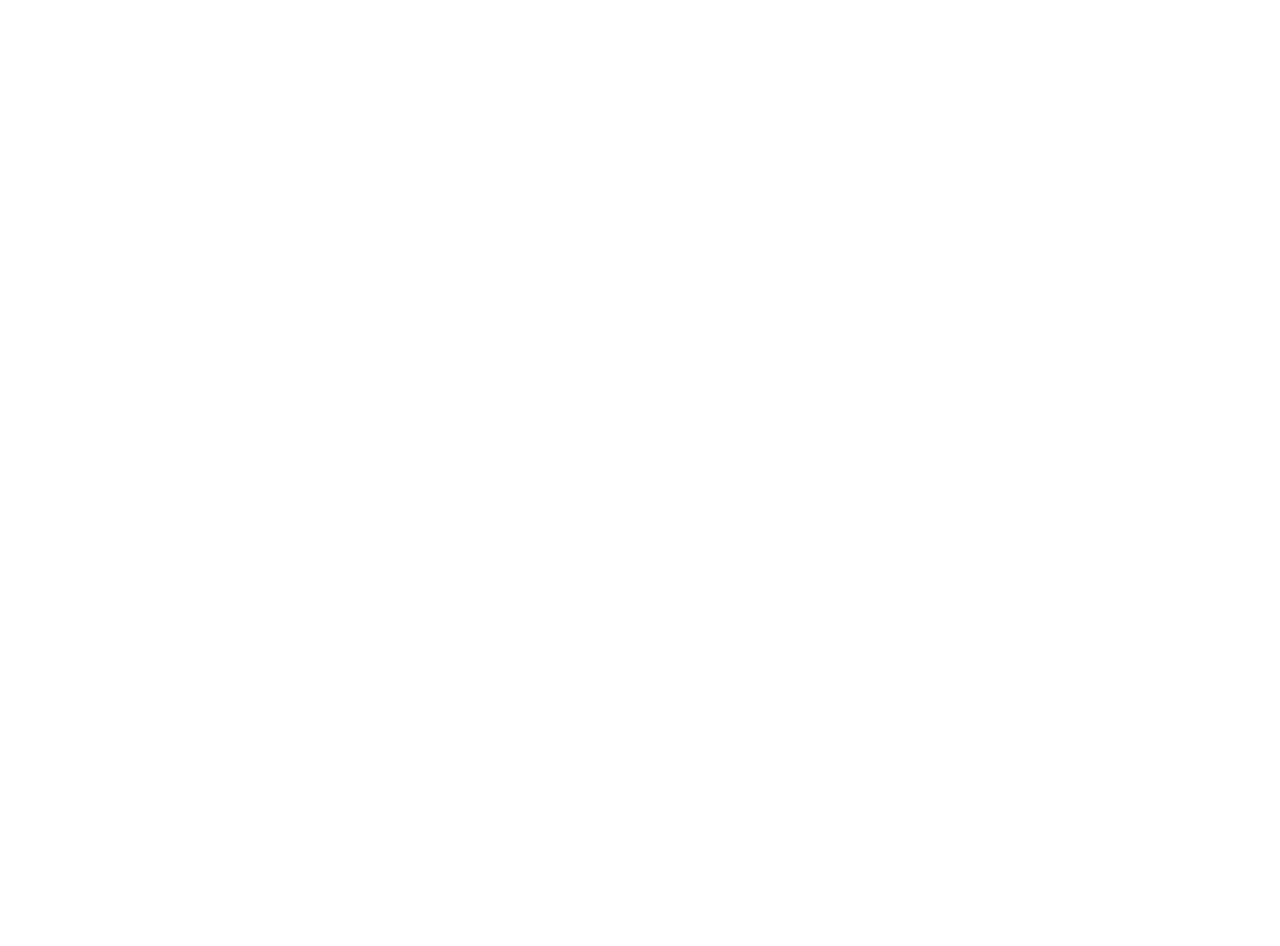
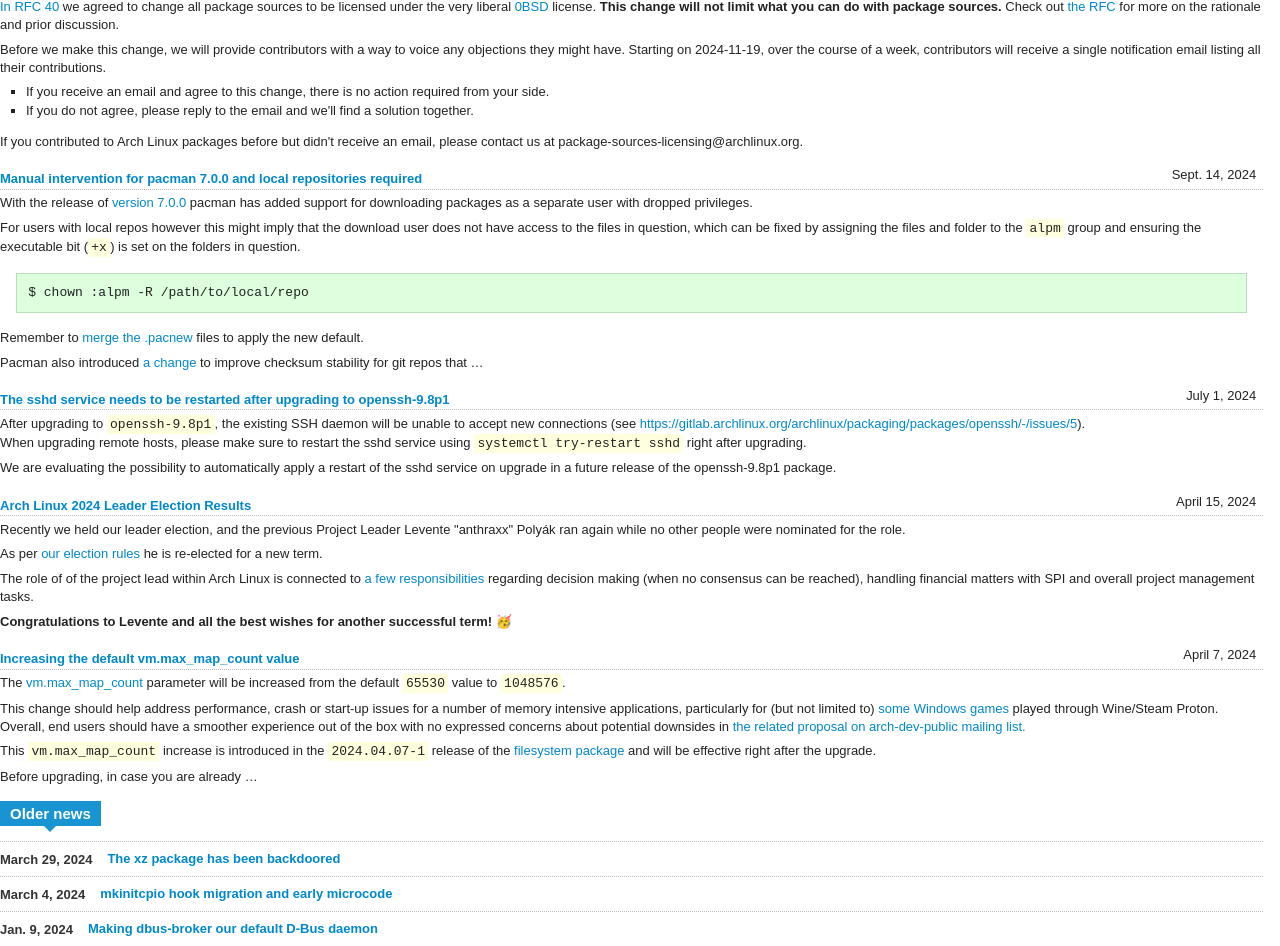
Before and after one commit to movtea/arch_pages, a React (Create React App) app: page / in a window 1280 px wide. Shown: the part 415-1361 px from the top of the page. Before the commit the page ends 800 px from the top, so only its background shows below. Built offline with nearby package versions, Linux system fonts and the light colour scheme.

Commit message:
Home page

```diff
--- a/src/components/layout/Head_nav.module.css
+++ b/src/components/layout/Head_nav.module.css
@@ -46,19 +46,19 @@
     text-decoration: none;
     font-weight: bold;
 }
-.header a:hover,
-.header a:focus,
+.header .header_div a:hover,
+.header .header_div a:focus,
 /* .header a:visited, */
-.header a:visited:hover {
+.header .header_div a:visited:hover {
     text-decoration: underline;
     color: white;
 }
-.header a:hover,
+.header .header_div a:hover,
 /* .header a:visited, */
-.header a:visited:hover {
+.header .header_div a:visited:hover {
     color: white;
 }
-.header a:active {
+.header .header_div a:active {
     color: white;
     }
 
--- a/src/pages/Home.js
+++ b/src/pages/Home.js
@@ -10,8 +10,60 @@
                     <div className={classes.dist}>
                         <h2>A simple, lightweight distribution</h2>
                         <p id="content">You've reached the website for <b>Arch Linux</b>, a lightweight and flexible Linux® distribution that tries to Keep It Simple.</p>
-                        <p>Currently we have official packages optimized for the x86-64 architecture. We complement our official package sets with a community-operated package repository that grows in size and quality each and every day.</p>
-                        <p>Our strong community is diverse and helpful, and we pride ourselves on the range of skillsets and uses for Arch that stem from it. Please check out our forums and mailing lists to get your feet wet. Also glance through our wiki if you want to learn more about Arch.</p>
+                        <p>Currently we have official packages optimized for the x86-64 architecture. We complement our official package sets with a <a href="#">community-operated package repository</a> that grows in size and quality each and every day.</p>
+                        <p>Our strong community is diverse and helpful, and we pride ourselves on the range of skillsets and uses for Arch that stem from it. Please check out our <a>forums</a> and <a>mailing lists</a> to get your feet wet. Also glance through our wiki if you want to learn more about Arch.</p>
+                        <p className={classes.p_more}><a>Learn more...</a></p>
+                    </div>
+                    <div className={classes.margin_div}></div>
+                    <div className={classes.news}>
+                        <h3><a href="#">Latest news</a> <span className={classes.arrow}></span></h3>
+
+                        <h4><a href="#">Providing a license for package sources</a></h4> <p className={classes.time}>Nov. 19, 2024</p>
+                        <p>Arch Linux hasn't had a license for any package sources (such as PKGBUILD files) in the past, which is potentially problematic. Providing a license will preempt that uncertainty. </p>
+                        <p><a href="#">In RFC 40</a> we agreed to change all package sources to be licensed under the very liberal <a href="#">0BSD</a> license. <b>This change will not limit what you can do with package sources.</b> Check out <a href="#">the RFC</a> for more on the rationale and prior discussion.</p>
+                        <p>Before we make this change, we will provide contributors with a way to voice any objections they might have. Starting on 2024-11-19, over the course of a week, contributors will receive a single notification email listing all their contributions.</p>
+                        <ul type="square">
+                            <li> If you receive an email and agree to this change, there is no action required from your side.</li>
+                            <li>If you do not agree, please reply to the email and we'll find a solution together.</li>
+                        </ul>
+                        <p>If you contributed to Arch Linux packages before but didn't receive an email, please contact us at package-sources-licensing@archlinux.org.</p>
+                        {/*  */}
+                        <h4><a href="#">Manual intervention for pacman 7.0.0 and local repositories required</a></h4> <p className={classes.time}>Sept. 14, 2024</p>
+                        <p>With the release of <a href="#">version 7.0.0</a> pacman has added support for downloading packages as a separate user with dropped privileges.</p>
+                        <p>For users with local repos however this might imply that the download user does not have access to the files in question, which can be fixed by assigning the files and folder to the <code>alpm</code> group and ensuring the executable bit (<code>+x</code>) is set on the folders in question.</p>
+                        <pre>
+                            <code>$ chown :alpm -R /path/to/local/repo</code>
+                        </pre>
+                        <p>Remember to <a href="#">merge the .pacnew</a> files to apply the new default.</p>
+                        <p>Pacman also introduced <a href="#">a change</a> to improve checksum stability for git repos that …</p>
+                        {/*  */}
+                        <h4><a href="#">The sshd service needs to be restarted after upgrading to openssh-9.8p1</a></h4> <p className={classes.time}>July 1, 2024</p>
+                        <p>After upgrading to <code>openssh-9.8p1</code>, the existing SSH daemon will be unable to accept new connections (see <a href="#">https://gitlab.archlinux.org/archlinux/packaging/packages/openssh/-/issues/5</a>).
+                        <br></br>When upgrading remote hosts, please make sure to restart the sshd service using <code>systemctl try-restart sshd</code> right after upgrading.</p>
+                        <p>We are evaluating the possibility to automatically apply a restart of the sshd service on upgrade in a future release of the openssh-9.8p1 package.</p>
+                        {/*  */}
+                        <h4><a href="#">Arch Linux 2024 Leader Election Results</a></h4> <p className={classes.time}>April 15, 2024</p>
+                        <p>Recently we held our leader election, and the previous Project Leader Levente "anthraxx" Polyák ran again while no other people were nominated for the role.</p>
+                        <p>As per <a href="#">our election rules</a> he is re-elected for a new term.</p>
+                        <p>The role of of the project lead within Arch Linux is connected to <a href="#">a few responsibilities</a> regarding decision making (when no consensus can be reached), handling financial matters with SPI and overall project management tasks.</p>
+                        <p><strong>Congratulations to Levente and all the best wishes for another successful term! 🥳</strong></p>
+                        {/*  */}
+                        <h4><a href="#">Increasing the default vm.max_map_count value</a></h4> <p className={classes.time}>April 7, 2024</p>
+                        <p>The <a href="#">vm.max_map_count</a> parameter will be increased from the default <code>65530</code> value to <code>1048576</code>.</p>
+                        <p>This change should help address performance, crash or start-up issues for a number of memory intensive applications, particularly for (but not limited to) <a href="a">some Windows games</a> played through Wine/Steam Proton. Overall, end users should have a smoother experience out of the box with no expressed concerns about potential downsides in <a href="#">the related proposal on arch-dev-public mailing list.</a></p>
+                        <p>This <code>vm.max_map_count</code> increase is introduced in the <code>2024.04.07-1</code> release of the <a href="#">filesystem package</a> and will be effective right after the upgrade.</p>
+                        <p>Before upgrading, in case you are already …</p>
+
+                        <h3><a href="#">Older news</a> <span className={classes.arrow}></span></h3>
+
+                        <dl>
+                            <dt>March 29, 2024</dt>
+                            <dd><a href="#">The xz package has been backdoored </a></dd>
+                            <dt>March 4, 2024</dt>
+                            <dd><a href="#">mkinitcpio hook migration and early microcode  </a></dd>
+                            <dt>Jan. 9, 2024</dt>
+                            <dd><a href="#">Making dbus-broker our default D-Bus daemon  </a></dd>
+                        </dl>
                     </div>
                 </div>
                 <div className={classes.home__right}>
--- a/src/pages/Home.module.css
+++ b/src/pages/Home.module.css
@@ -1,5 +1,27 @@
 .margin_div {
     margin: 1.5em 0;
+}
+
+a {
+    color: #08c;
+}
+
+a:hover,
+a:focus,
+a:visited,
+a:visited:hover {
+    color: #08c;
+    text-decoration: underline;
+}
+
+a:link,
+a:visited,
+a:visited {
+    color: #08c;
+}
+
+a {
+    text-decoration: none;
 }
 
 .home__container {
@@ -10,10 +32,12 @@
     justify-content: space-between;
 }
 
+/* Левая часть */
 .home__left {
     width: 1262.65px;
 }
 
+/* Блок дистрибутива */
 .home__left .dist {
     text-align: left;
     margin-bottom: 1.5em;
@@ -23,7 +47,7 @@
 }
 
 .dist h2 {
-    font-size: 1.5em;
+    font-size: 1.2em;
     margin-bottom: .5em;
     border-bottom: 1px solid #888;
 }
@@ -33,6 +57,129 @@
     font-size: .812em;
 }
 
+.dist .p_more {
+    text-align: right;
+}
+
+.dist a {
+    font-size: .9em;
+}
+
+/* Блок новостей */
+.home__left .news {
+    text-align: left;
+}
+
+.news h3 {
+    display: block;
+    height: 25px;
+    background: #1794D1;
+    font-size: 15px;
+    color: white;
+    float: left;
+    font-size: 1em;
+    margin-top: .5em;
+    margin-bottom: 15px;
+    line-height: 1.4;
+}
+
+.news h3 a:hover {
+    color: white;
+}
+.news h3 a {
+    display: block;
+    font-size: 15px;
+    padding: 2px 10px;
+    color: white;
+}
+
+.news h3 .arrow {
+    margin-top: 20px;
+    display: block;
+    width: 0;
+    height: 0;
+    border-left: 6px solid transparent;
+    border-right: 6px solid transparent;
+    border-top: 6px solid #1794D1;
+    margin: 0 auto;
+    font-size: 0;
+    line-height: 0;
+}
+
+.news h4 {
+    clear: both;
+    font-size: 1em;
+    margin-top: 1.5em;
+    border-bottom: 1px dotted #bbb;
+    font-size: .812em;
+}
+
+.news p {
+    margin: .33em 0 1em;
+    margin-bottom: .5em;
+    font-size: .812em;
+}
+
+.news  ul {
+    margin-bottom: 1em;
+    padding-left: 2em;
+    font-size: .812em;
+}
+
+.news code {
+    font-family: monospace,monospace;
+    background: #ffd;
+    padding: .15em .25em;
+}
+
+.news pre {
+    font-family: monospace,monospace;
+    border: 1px solid #bdb;
+    background: #dfd;
+    padding: .5em;
+    margin: 1em;
+}
+
+.news pre code {
+    display: block;
+    background: none;
+    overflow: auto;
+    font-family: monospace,monospace;
+    padding: .15em .25em;
+    line-height: 1.4;
+    font-size: .812em;
+}
+
+.news .time {
+    float: right;
+    font-size: .812em;
+    margin: -1.8em .5em 0 0;
+}
+
+.news dl {
+    clear: both;
+}
+
+.news dl dt {
+    padding-top: 10px;
+    color: #333;
+    float: left;
+    padding-right: 15px;
+    font-size: .812em;
+    font-weight: 700;
+}
+
+.news dl dd {
+    margin-bottom: 4px;
+    padding: 8px 0 4px;
+    font-weight: bold;
+    border-top: 1px dotted #bbb;
+    font-weight: 700;
+    font-size: .812em;
+}
+
 .home__right {
     width: 300px;
+    display: flex;
+    flex-direction: column;
 }
```
Also changed, not shown: src/components/layout/Head_nav.js (line endings or trailing spaces).
